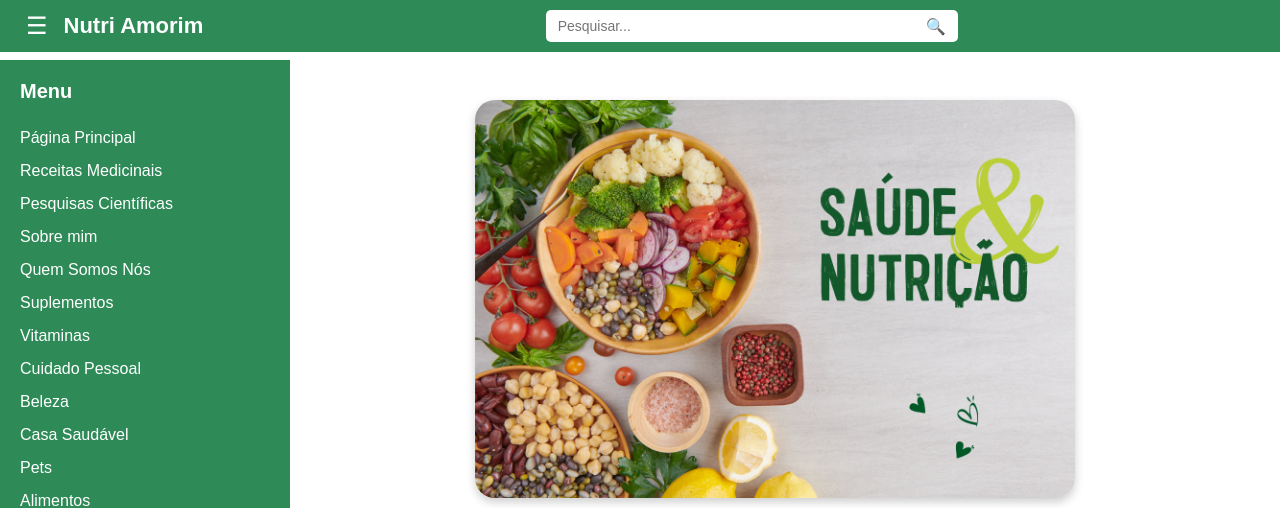
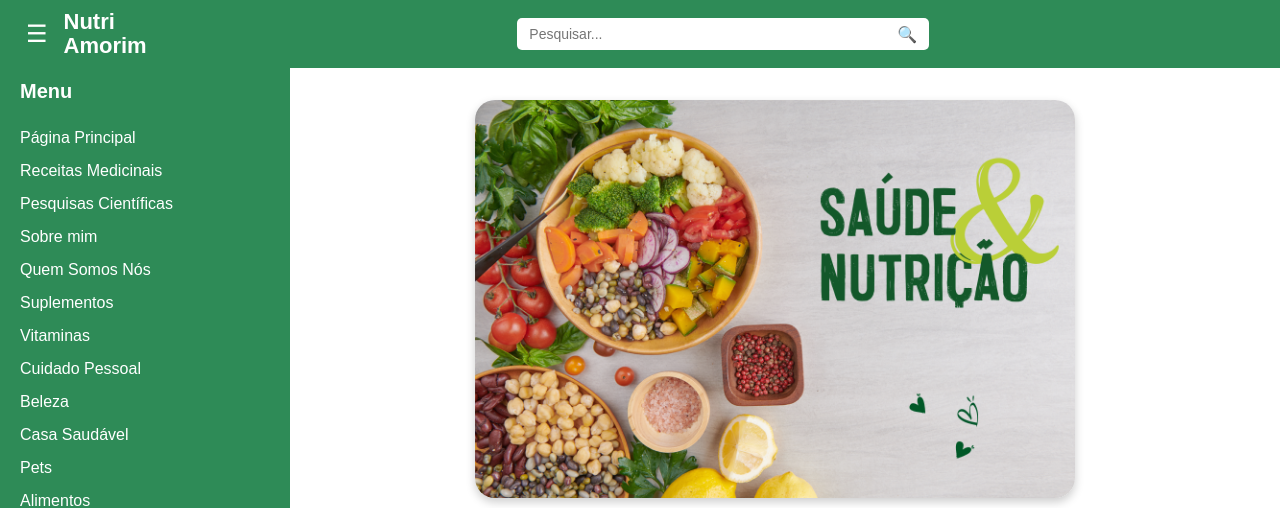
Before and after one commit to NutriAmorim/loja_nutri_novo, a Django app: page / in a window 1280 px wide. Shown: the top 508 px of the page. Run offline with Django 5.2, Linux system fonts and the light colour scheme.

Commit message:
Ajusta logo para exibir Nutri Amorim ao lado do ícone no computador

```diff
--- a/loja_app/templates/base.html
+++ b/loja_app/templates/base.html
@@ -49,16 +49,22 @@
             white-space: nowrap;
         }
 
-        .logo-text {
-            display: flex;
-            flex-direction: column;
-            line-height: 1.1;
+        .desktop-line {
+            display: none;
         }
 
-        /* Celular: logo em uma linha só */
-        @media (max-width: 768px) {
-            .logo-text {
-                display: inline;
+        .mobile-inline {
+            display: inline;
+        }
+
+        @media (min-width: 769px) {
+            .desktop-line {
+                display: block;
+                line-height: 1.1;
+            }
+
+            .mobile-inline {
+                display: none;
             }
         }
 
@@ -173,7 +179,11 @@
     <div class="top-bar">
         <div class="left-group">
             <button class="menu-toggle" onclick="toggleSidebar()">☰</button>
-            <span class="logo"><span class="logo-text">Nutri Amorim</span></span>
+            <span class="logo">
+                <span class="desktop-line">Nutri</span>
+                <span class="desktop-line">Amorim</span>
+                <span class="mobile-inline">Nutri Amorim</span>
+            </span>
         </div>
 
         <div class="search-wrapper">
```
